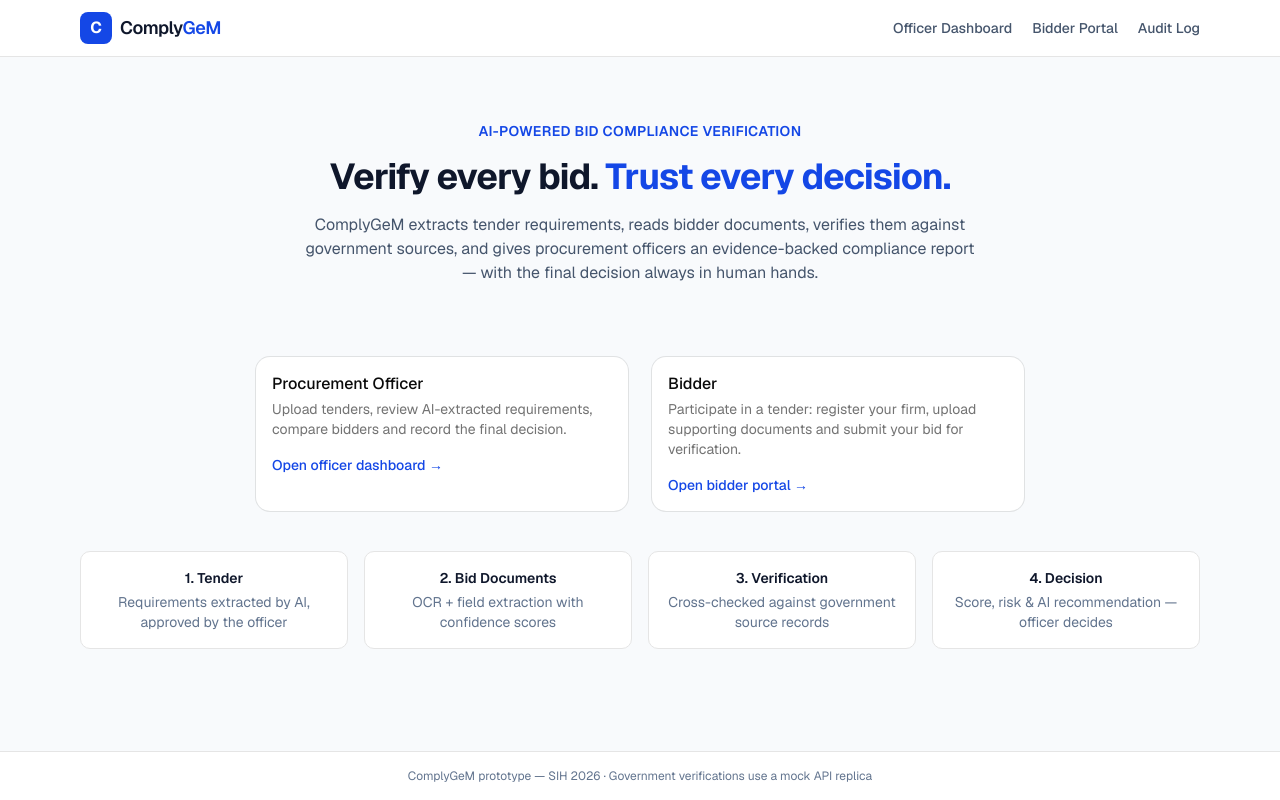
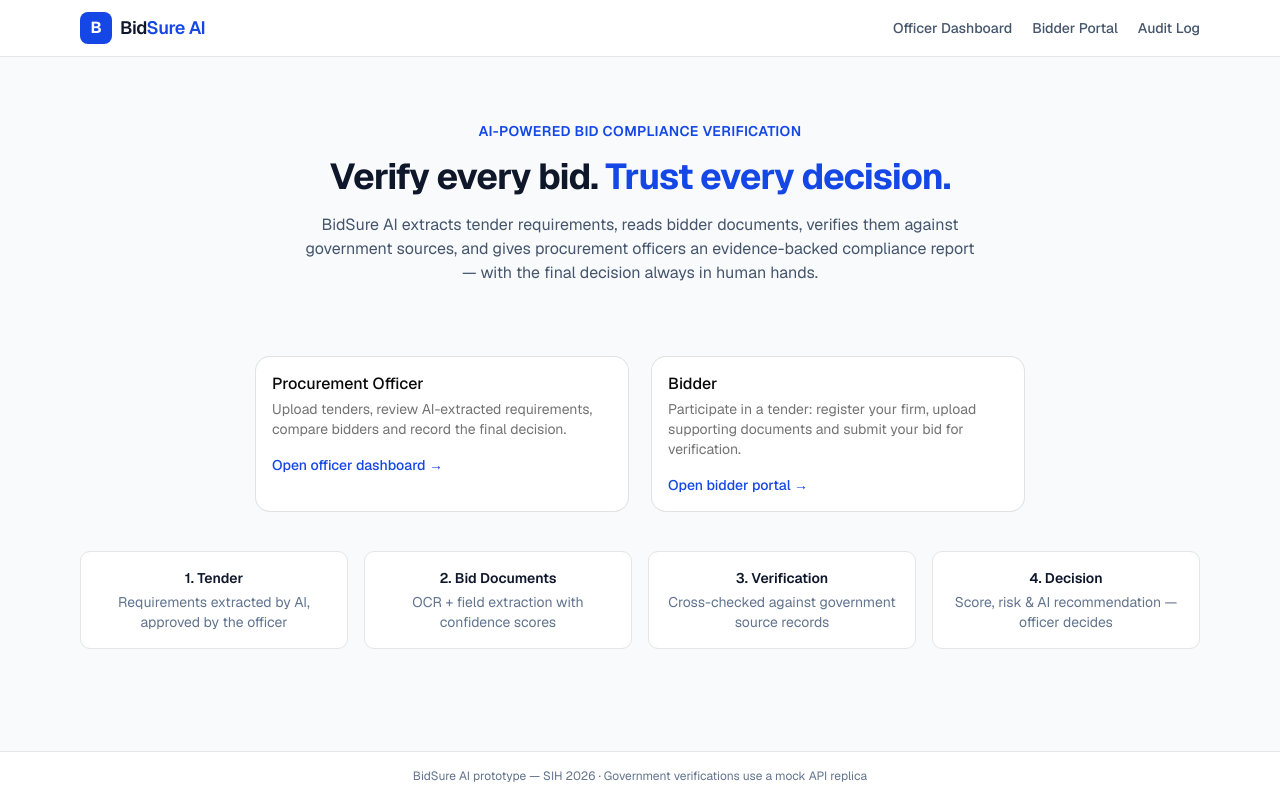
Before and after one commit to rajan1785/bidsureAI, a Next.js app in the folder frontend/: page / in a window 1280 px wide. Built offline with nearby package versions, Linux system fonts and the light colour scheme.

Commit message:
rebrand to bidsure ai

```diff
--- a/frontend/app/layout.tsx
+++ b/frontend/app/layout.tsx
@@ -14,7 +14,7 @@ const geistMono = Geist_Mono({
 });
 
 export const metadata: Metadata = {
-  title: "ComplyGeM",
+  title: "BidSure AI",
   description: "AI-powered bid compliance verification for GeM procurement",
 };
 
@@ -29,10 +29,10 @@ export default function RootLayout({ children }: LayoutProps<"/">) {
           <div className="mx-auto max-w-6xl px-4 h-14 flex items-center justify-between">
             <Link href="/" className="flex items-center gap-2">
               <span className="inline-flex h-8 w-8 items-center justify-center rounded-md bg-blue-700 text-white font-bold">
-                C
+                B
               </span>
               <span className="font-semibold text-lg tracking-tight">
-                Comply<span className="text-blue-700">GeM</span>
+                Bid<span className="text-blue-700">Sure AI</span>
               </span>
             </Link>
             <nav className="flex items-center gap-5 text-sm font-medium text-slate-600">
@@ -44,7 +44,7 @@ export default function RootLayout({ children }: LayoutProps<"/">) {
         </header>
         <main className="mx-auto max-w-6xl w-full px-4 py-8 flex-1">{children}</main>
         <footer className="border-t bg-white py-4 text-center text-xs text-slate-500">
-          ComplyGeM prototype — SIH 2026 · Government verifications use a mock API replica
+          BidSure AI prototype — SIH 2026 · Government verifications use a mock API replica
         </footer>
       </body>
     </html>
--- a/frontend/app/page.tsx
+++ b/frontend/app/page.tsx
@@ -12,7 +12,7 @@ export default function Home() {
           Verify every bid. <span className="text-blue-700">Trust every decision.</span>
         </h1>
         <p className="mx-auto max-w-2xl text-slate-600">
-          ComplyGeM extracts tender requirements, reads bidder documents, verifies them
+          BidSure AI extracts tender requirements, reads bidder documents, verifies them
           against government sources, and gives procurement officers an evidence-backed
           compliance report — with the final decision always in human hands.
         </p>
```
Also changed, not shown: 2 other files (tests, documents, lock files or other folders).
